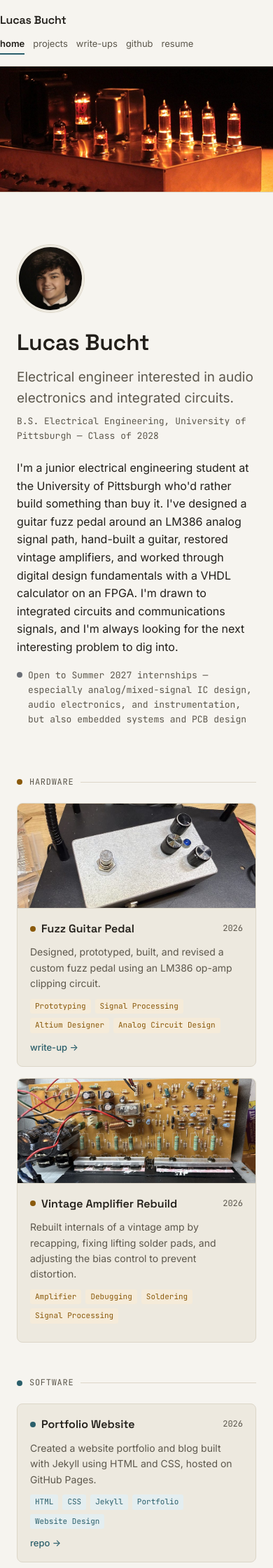
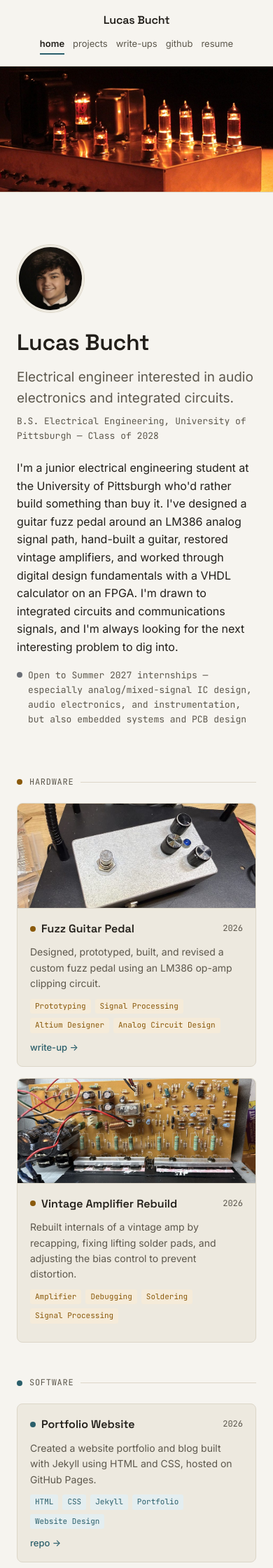
Before and after one commit to LucasBucht/LucasBucht.github.io, a Jekyll site: the page built from index.html, in a window 390 px wide. Shown: the top 2240 px of the page at 70% size. Built offline with Jekyll 4.4.1, drawn with Linux system fonts in a browser that asks for light colours.

Commit message:
Update stylesheet version and enhance responsive design for improved layout consistency

```diff
--- a/assets/css/style.scss
+++ b/assets/css/style.scss
@@ -378,13 +378,15 @@ a:focus-visible, button:focus-visible {
 @media (max-width: 560px) {
   .site-header__inner {
     flex-direction: column;
-    align-items: flex-start;
+    align-items: center;
+    text-align: center;
     gap: 10px;
     padding: 16px 0;
   }
   .site-nav {
     width: 100%;
     flex-wrap: wrap;
+    justify-content: center;
     gap: 12px;
     font-size: 13px;
   }
```
Also changed, not shown: 8 other files.
